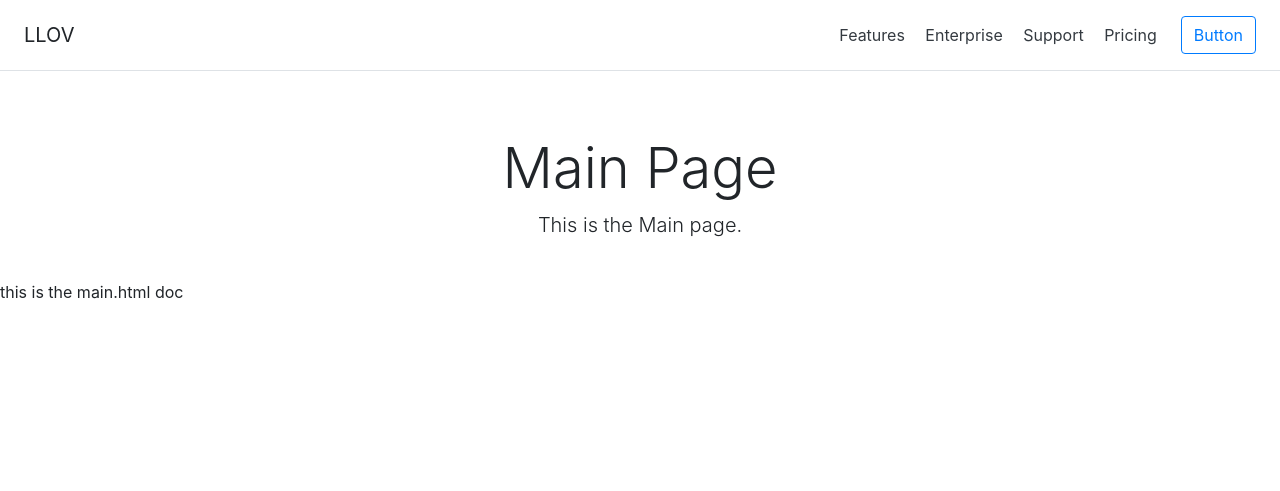
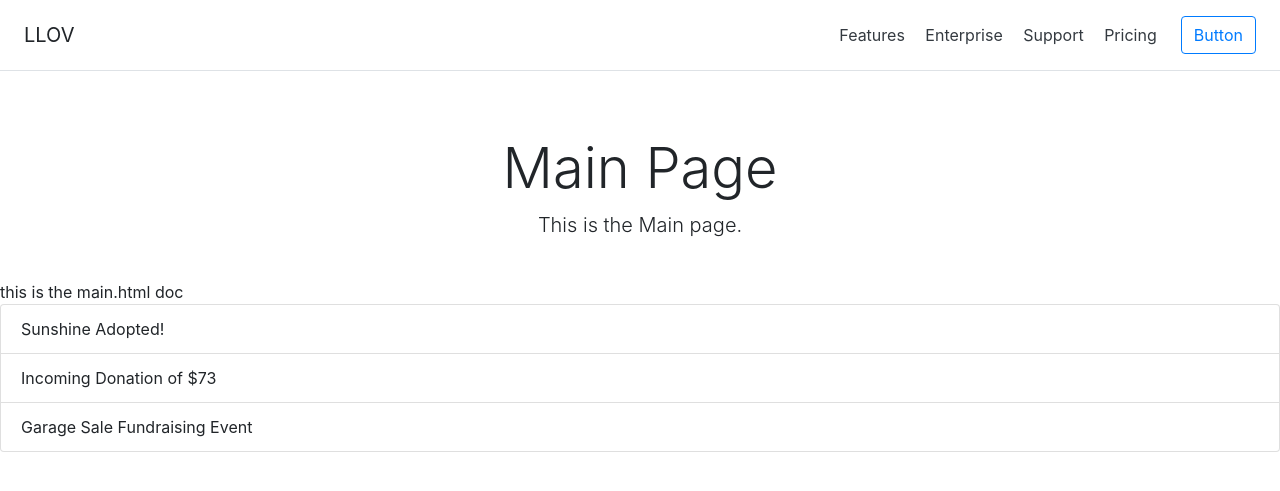
Before and after one commit to PranovD/LLOV, a Flask app: page / in a window 1280 px wide. Shown: the top 491 px of the page. Run offline with Flask 2, Linux system fonts and the light colour scheme; some libraries are stand-ins or nearby versions.

Commit message:
adding list group to main page

```diff
--- a/templates/main.html
+++ b/templates/main.html
@@ -2,4 +2,9 @@
 
 {% block content %}
 	<p1> this is the main.html doc </p1>
+<ul class="list-group">
+  <li class="list-group-item">Sunshine Adopted!</li>
+  <li class="list-group-item">Incoming Donation of $73</li>
+  <li class="list-group-item">Garage Sale Fundraising Event</li>
+</ul>
 {% endblock %}
```
